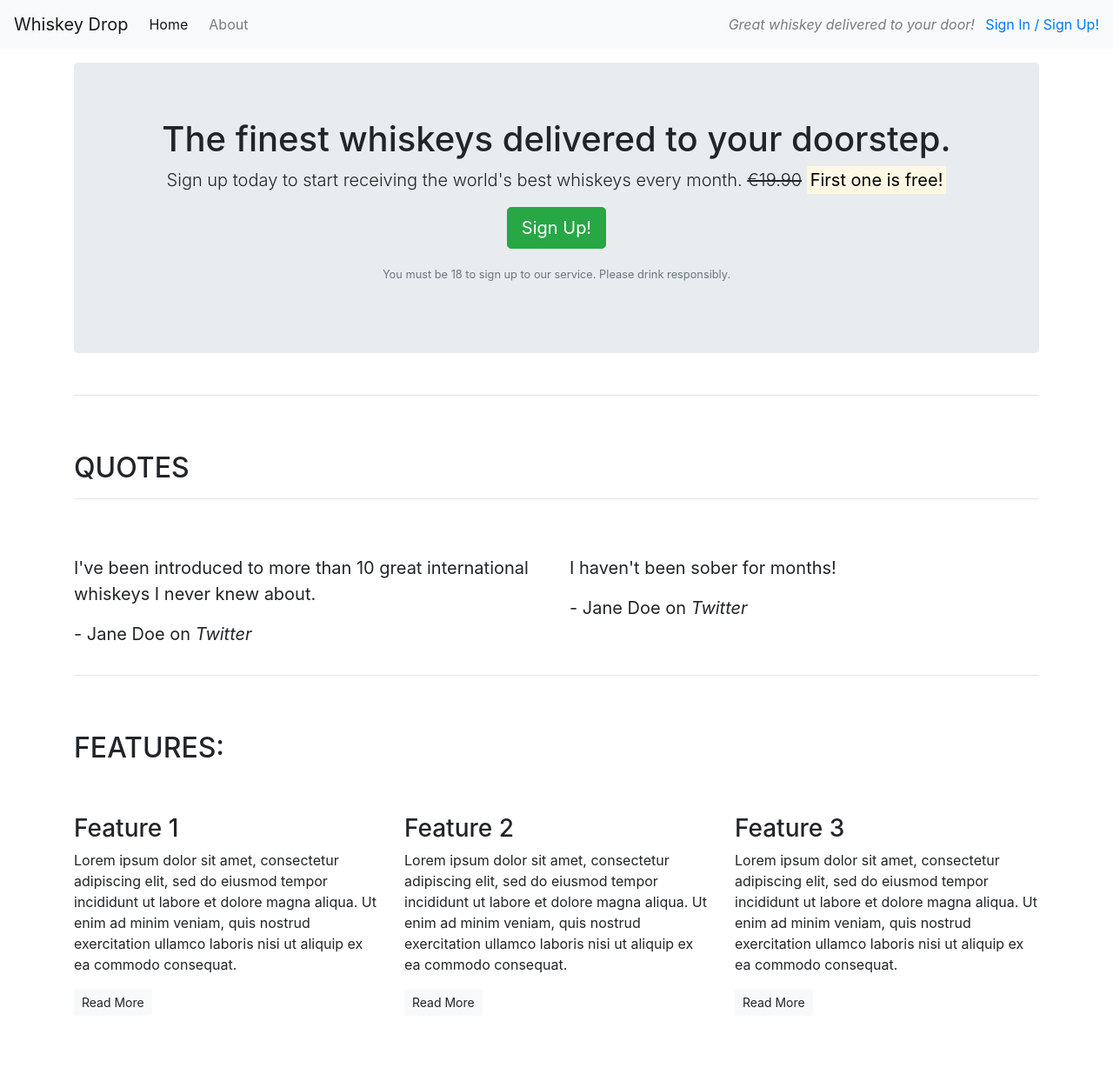
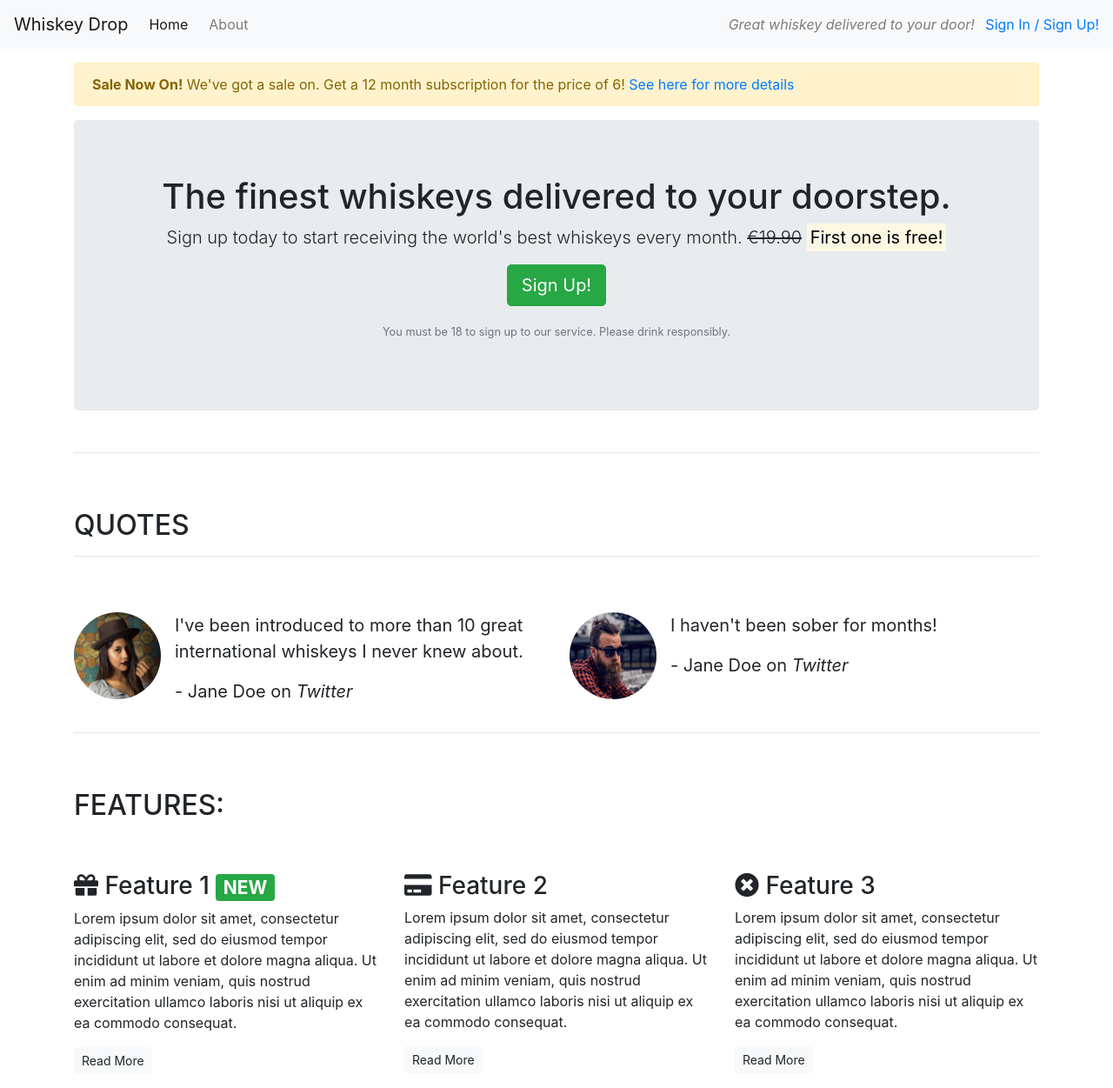
Before and after one commit to ElisabethCheston/whiskey-site, a plain HTML site: page index.html in a window 1280 px wide. Shown: the whole page at 87% size. Before the commit the page ends 1184 px from the top, so only its background shows below. Drawn offline with nearby package versions, Linux system fonts and the light colour scheme.

Commit message:
index.html

```diff
--- a/index.html
+++ b/index.html
@@ -6,23 +6,33 @@
     <title>Whiskey Drop | Taste a new whiskey every month</title>
     <link rel="stylesheet" href="https://stackpath.bootstrapcdn.com/bootstrap/4.5.2/css/bootstrap.min.css" integrity="sha384-JcKb8q3iqJ61gNV9KGb8thSsNjpSL0n8PARn9HuZOnIxN0hoP+VmmDGMN5t9UJ0Z" crossorigin="anonymous">
     <script src="https://stackpath.bootstrapcdn.com/bootstrap/4.5.2/js/bootstrap.min.js" integrity="sha384-B4gt1jrGC7Jh4AgTPSdUtOBvfO8shuf57BaghqFfPlYxofvL8/KUEfYiJOMMV+rV" crossorigin="anonymous"></script>
+    <link rel="stylesheet" href="https://use.fontawesome.com/releases/v5.6.1/css/all.css" integrity="sha384-gfdkjb5BdAXd+lj+gudLWI+BXq4IuLW5IT+brZEZsLFm++aCMlF1V92rMkPaX4PP" crossorigin="anonymous">
 </head>
 
 <body>
 <!--Nav-->
 <nav class="navbar navbar-light navbar-expand-sm bg-light">
     <a href="/" class="navbar-brand">Whiskey Drop</a>
+
     <ul class="navbar-nav mr-auto">
         <li class="active nav-item mr-2"><a class="nav-link" href="/home">Home</a></li>
         <li class=" nav-item mr-2"><a class="nav-link" href="/about">About</a></li>
         <li class=" nav-item mr-2 d-block d-sm-none"><a class="nav-link" href="/login">Sign In/Sign Up</a></li>
     </ul>
+
     <div class="d-none d-md-block">
     <p class="navbar-text my-auto mr-2"><i>Great whiskey delivered to your door!</i></p>
     <a href="/login">Sign In / Sign Up!</a>
     </div>
 </nav>
     <article class="container mt-3">
+        <div class="row d-d-none d-sm-block">
+            <div class="col-12">
+                <div class="alert alert-warning">
+                    <strong>Sale Now On!</strong> We've got a sale on. Get a 12 month subscription for the price of 6! <a href="">See here for more details</a>
+                </div>
+            </div>
+        </div>
         <!--.callout-->
         <div class="row">
             <div class="col-12">
@@ -50,16 +60,30 @@
             </div>
             <div class="row">
                 <div class="col-12 col-md-6">
+                    <div class="media">
+                        <div class="d-none d-sm-block">
+                        <img src="images/girl-image.png" class="rounded-circle mr-3" height="100" width="100">
+                        </div>
+                        <div class="media-body">
                             <blockquote class="blockquote">
                                 <p>I've been introduced to more than 10 great international whiskeys I never knew about.</p>
-                        <footer>- Jane Doe on <cite title="Twitter">Twitter</cite></footer>
+                                <p>- Jane Doe on <cite title="Twitter">Twitter</cite></p>
                             </blockquote>
                         </div>
+                    </div>
+                </div>
                 <div class="col-12 col-md-6">
+                    <div class="media">
+                        <div class="d-none d-sm-block">
+                        <img src="images/guy-image.png" class="rounded-circle mr-3" height="100" width="100">
+                        </div>
+                        <div class="media-body">
                             <blockquote class="blockquote">
                                 <p>I haven't been sober for months!</p>
-                        <footer>- Jane Doe on <cite title="Twitter">Twitter</cite></footer>
+                                <p>- Jane Doe on <cite title="Twitter">Twitter</cite></p>
                             </blockquote>
+                        </div>
+                    </div>
                 </div>
             </div>
         </section>
@@ -76,21 +100,21 @@
                 <div class="row">
                     <div class="col-12 col-md-6 col-lg-4">
                         <div class="feature">
-                            <h3>Feature 1</h3>
+                            <h3><i class="fas fa-gift d-none d-sm-inline"></i> Feature 1 <span class="badge badge-success"> NEW </span></h3>
                                 <p>Lorem ipsum dolor sit amet, consectetur adipiscing elit, sed do eiusmod tempor incididunt ut labore et dolore magna aliqua. Ut enim ad minim veniam, quis nostrud exercitation ullamco laboris nisi ut aliquip ex ea commodo consequat.</p>
                                 <p><a class="btn btn-sm btn-light" href="">Read More</a></p>
                         </div>
                     </div>
                     <div class="col-12 col-md-6 col-lg-4">
                         <div class="feature">
-                            <h3>Feature 2</h3>
+                            <h3><i class="fas fa-credit-card d-none d-sm-inline"></i> Feature 2</h3>
                                 <p>Lorem ipsum dolor sit amet, consectetur adipiscing elit, sed do eiusmod tempor incididunt ut labore et dolore magna aliqua. Ut enim ad minim veniam, quis nostrud exercitation ullamco laboris nisi ut aliquip ex ea commodo consequat.</p>
                                 <p><a class="btn btn-sm btn-light" href="">Read More</a></p>
                         </div>
                     </div>
                     <div class="col-12 d-md-none d-lg-block col-lg-4">
                         <div class="feature">
-                            <h3>Feature 3</h3>
+                            <h3><i class="fas fa-times-circle d-none d-sm-inline"></i> Feature 3</h3>
                                 <p>Lorem ipsum dolor sit amet, consectetur adipiscing elit, sed do eiusmod tempor incididunt ut labore et dolore magna aliqua. Ut enim ad minim veniam, quis nostrud exercitation ullamco laboris nisi ut aliquip ex ea commodo consequat.</p>
                                 <p><a class="btn btn-sm btn-light" href="">Read More</a></p>
                         </div>
```
Lines whose indentation alone changed are shown as unchanged.
